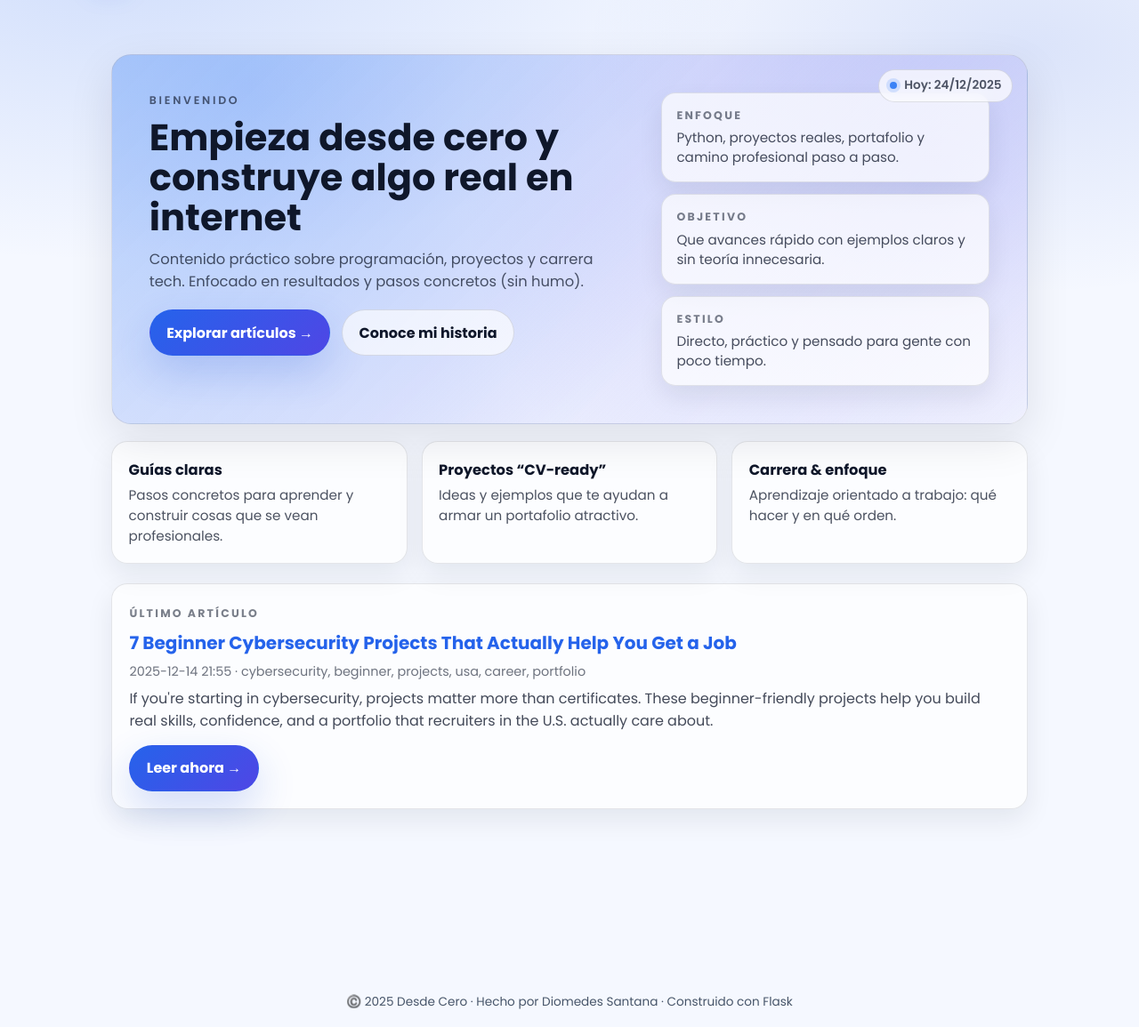
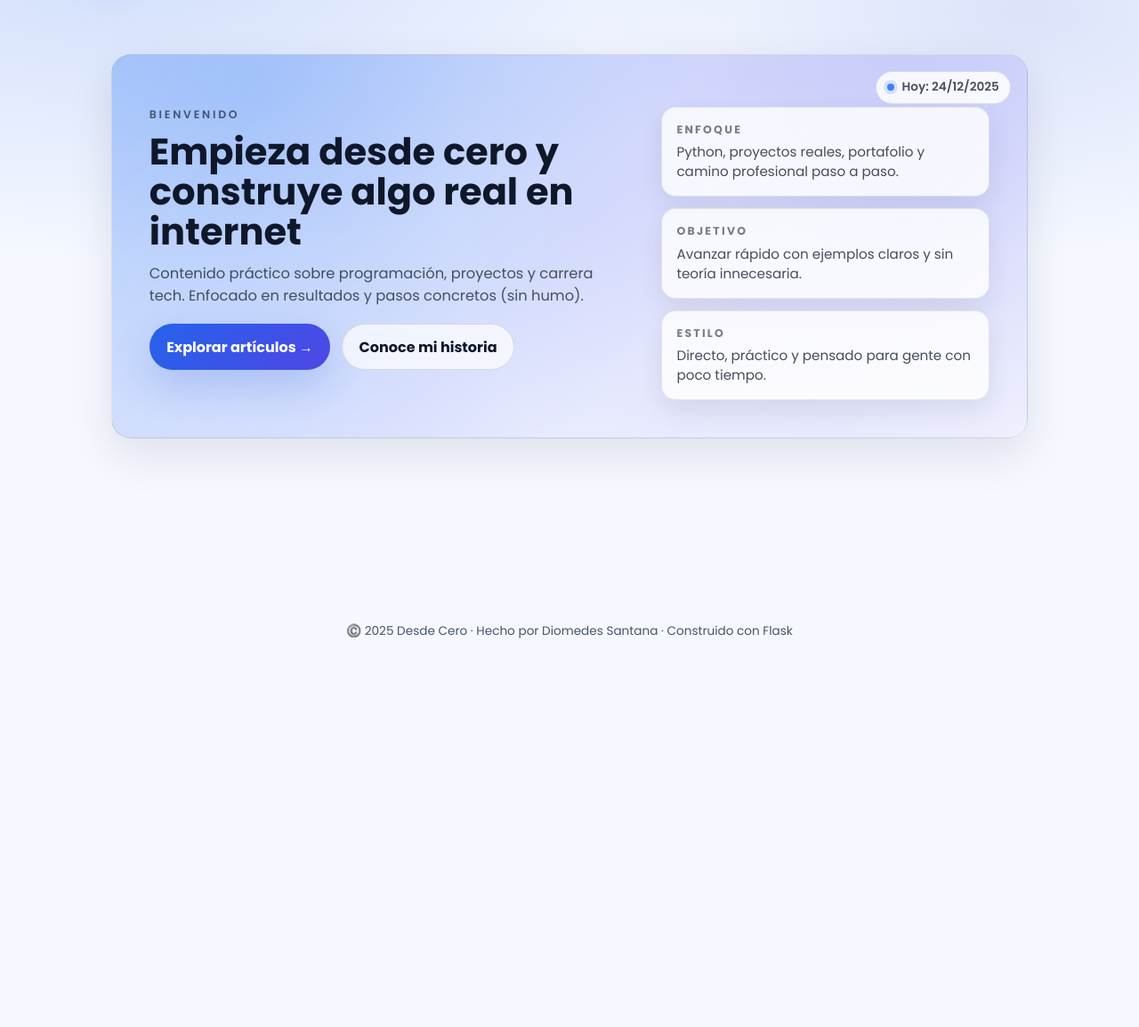
Before and after one commit to dsantanasec-eng/desde-cero-blog, a Flask app: page / in a window 1280 px wide. Shown: the part 66-1221 px from the top of the page at 89% size. After the commit the page ends 784 px from the top, so only its background shows below. Run offline with Flask 3, Linux system fonts and the light colour scheme; data comes from the database, SQL or seed files in the repository.

```diff
--- a/templates/index.html
+++ b/templates/index.html
@@ -14,20 +14,23 @@
   .hero-card{
     position: relative;
     border-radius: 22px;
-    padding: 2.2rem 2rem;
+    padding: 3.4rem 2rem 2.2rem; /* ⬅ MÁS espacio arriba */
     background: linear-gradient(135deg, rgba(59,130,246,.20), rgba(99,102,241,.12), rgba(255,255,255,.65));
     border: 1px solid rgba(15,23,42,.12);
     box-shadow: 0 18px 50px rgba(15,23,42,.10);
     overflow: hidden;
   }
+
   .hero-card:before{
     content:"";
     position:absolute;
     inset:-2px;
-    background: radial-gradient(circle at 15% 10%, rgba(59,130,246,.25), transparent 55%),
-                radial-gradient(circle at 90% 30%, rgba(99,102,241,.20), transparent 55%);
+    background:
+      radial-gradient(circle at 15% 10%, rgba(59,130,246,.25), transparent 55%),
+      radial-gradient(circle at 90% 30%, rgba(99,102,241,.20), transparent 55%);
     pointer-events:none;
   }
+
   .hero-inner{
     position: relative;
     display: grid;
@@ -35,62 +38,29 @@
     gap: 1.4rem;
     align-items: start;
   }
+
   @media (min-width: 980px){
     .hero-inner{ grid-template-columns: 1.2fr .8fr; }
-    .hero-card{ padding: 2.6rem 2.6rem; }
+    .hero-card{ padding: 3.6rem 2.6rem 2.6rem; }
   }
 
-  .kicker{
-    font-size: .78rem;
-    letter-spacing: .22em;
-    text-transform: uppercase;
-    color: rgba(15,23,42,.65);
-    font-weight: 600;
-    margin: 0 0 .7rem;
-  }
-  .title{
-    margin: 0 0 .7rem;
-    font-size: 2.05rem;
-    line-height: 1.08;
-    color: #0f172a;
-    font-weight: 800;
-  }
-  @media (min-width: 980px){
-    .title{ font-size: 2.6rem; }
-  }
-  .subtitle{
-    margin: 0 0 1.2rem;
-    color: rgba(15,23,42,.72);
-    max-width: 52ch;
-    font-size: 1.02rem;
-  }
-
-  /* chip fecha */
+  /* FECHA */
   .date-chip{
     position:absolute;
-    top: 16px;
-    right: 16px;
+    top: 18px;   /* ⬅ más abajo */
+    right: 18px;
+    z-index: 3;
     display:inline-flex;
     align-items:center;
     gap:.55rem;
-    padding: .45rem .7rem;
+    padding: .45rem .75rem;
     border-radius: 999px;
-    background: rgba(255,255,255,.70);
+    background: rgba(255,255,255,.85);
     border: 1px solid rgba(15,23,42,.12);
-    color: rgba(15,23,42,.72);
+    color: rgba(15,23,42,.75);
     font-size: .85rem;
     font-weight: 600;
     backdrop-filter: blur(10px);
-    z-index: 3;
-  }
-
-  /* ✅ EN MÓVIL: que NO sea absoluta para que no se monte */
-  @media (max-width: 979px){
-    .date-chip{
-      position: static;
-      margin-bottom: .9rem;
-      width: fit-content;
-    }
   }
 
   .dot{
@@ -113,37 +118,45 @@
     text-decoration:none;
     font-weight: 700;
     border: 1px solid rgba(15,23,42,.12);
-    background: rgba(255,255,255,.65);
+    background: rgba(255,255,255,.70);
     color: #0f172a;
     transition: .15s ease;
   }
-  .btn:hover{ transform: translateY(-1px); box-shadow: 0 14px 28px rgba(15,23,42,.10); }
+
+  .btn:hover{
+    transform: translateY(-1px);
+    box-shadow: 0 14px 28px rgba(15,23,42,.10);
+  }
+
   .btn-primary{
     background: linear-gradient(135deg, #2563eb, #4f46e5);
     border-color: rgba(37,99,235,.25);
     color: white;
   }
 
-  /* Mini panel derecha */
+  /* MINI PANEL */
   .mini-panel{
     display: grid;
     gap: .8rem;
   }
+
   .mini-box{
-    background: rgba(255,255,255,.70);
+    background: rgba(255,255,255,.80);
     border: 1px solid rgba(15,23,42,.10);
     border-radius: 16px;
-    padding: 1rem 1rem;
+    padding: 1rem;
     box-shadow: 0 12px 28px rgba(15,23,42,.08);
   }
+
   .mini-label{
     font-size:.78rem;
     text-transform: uppercase;
     letter-spacing:.18em;
     color: rgba(15,23,42,.55);
     font-weight: 700;
-    margin: 0 0 .35rem;
+    margin-bottom: .35rem;
   }
+
   .mini-text{
     margin: 0;
     color: rgba(15,23,42,.76);
@@ -151,87 +164,46 @@
     line-height: 1.45;
   }
 
-  /* Cards debajo */
+  /* SECCIONES INFERIORES */
   .below-grid{
-    margin-top: 1.2rem;
+    margin-top: 1.4rem;
     display:grid;
     gap: 1rem;
     grid-template-columns: 1fr;
   }
+
   @media (min-width: 980px){
     .below-grid{ grid-template-columns: repeat(3, 1fr); }
   }
+
   .info-card{
     border-radius: 18px;
-    padding: 1.15rem 1.15rem;
-    background: rgba(255,255,255,.70);
+    padding: 1.15rem;
+    background: rgba(255,255,255,.80);
     border: 1px solid rgba(15,23,42,.10);
     box-shadow: 0 12px 30px rgba(15,23,42,.08);
   }
+
   .info-title{
-    margin: 0 0 .35rem;
     font-weight: 800;
     color:#0f172a;
-    font-size: 1.02rem;
+    margin-bottom: .35rem;
   }
+
   .info-p{
-    margin: 0;
     color: rgba(15,23,42,.74);
     font-size: .95rem;
     line-height: 1.5;
   }
 
-  /* Último post */
+  /* ÚLTIMO POST */
   .latest{
-    margin-top: 1.4rem;
+    margin-top: 1.6rem;
     border-radius: 18px;
-    padding: 1.2rem 1.2rem;
-    background: rgba(255,255,255,.70);
+    padding: 1.2rem;
+    background: rgba(255,255,255,.80);
     border: 1px solid rgba(15,23,42,.10);
     box-shadow: 0 12px 30px rgba(15,23,42,.08);
-  }
-  .latest-kicker{
-    display:inline-flex;
-    align-items:center;
-    gap:.5rem;
-    font-size:.78rem;
-    letter-spacing:.18em;
-    text-transform: uppercase;
-    color: rgba(15,23,42,.55);
-    font-weight: 800;
-    margin-bottom:.55rem;
-  }
-
-  .latest h2{
-    margin: 0 0 .4rem;
-    font-size: 1.25rem;
-    color:#0f172a;
-  }
-
-  /* ✅ IMPORTANTE: Solo el link del título, no “todos los <a>” */
-  .latest a.post-link{
-    color: #2563eb;
-    font-weight: 800;
-    text-decoration: none;
-  }
-  .latest a.post-link:hover{ text-decoration: underline; }
-
-  /* ✅ Asegurar que el botón dentro de .latest SIEMPRE se vea */
-  .latest a.btn,
-  .latest a.btn-primary{
-    color: white !important;
-    text-decoration: none !important;
-  }
-
-  .meta{
-    color: rgba(15,23,42,.60);
-    font-size: .9rem;
-    margin: .15rem 0 .55rem;
-  }
-  .excerpt{
-    color: rgba(15,23,42,.78);
-    margin: 0;
-    line-height: 1.55;
   }
 </style>
 
@@ -268,7 +242,7 @@
 
         <div class="mini-box">
           <div class="mini-label">Objetivo</div>
-          <p class="mini-text">Que avances rápido con ejemplos claros y sin teoría innecesaria.</p>
+          <p class="mini-text">Avanzar rápido con ejemplos claros y sin teoría innecesaria.</p>
         </div>
 
         <div class="mini-box">
@@ -278,52 +252,5 @@
       </div>
     </div>
   </section>
-
-  <section class="below-grid">
-    <div class="info-card">
-      <p class="info-title">Guías claras</p>
-      <p class="info-p">Pasos concretos para aprender y construir cosas que se vean profesionales.</p>
-    </div>
-
-    <div class="info-card">
-      <p class="info-title">Proyectos “CV-ready”</p>
-      <p class="info-p">Ideas y ejemplos que te ayudan a armar un portafolio atractivo.</p>
-    </div>
-
-    <div class="info-card">
-      <p class="info-title">Carrera & enfoque</p>
-      <p class="info-p">Aprendizaje orientado a trabajo: qué hacer y en qué orden.</p>
-    </div>
-  </section>
-
-  <section class="latest">
-    <div class="latest-kicker">Último artículo</div>
-
-    {% if post %}
-      <h2>
-        <a class="post-link" href="{{ url_for('post_detail', slug=post['slug']) }}">
-          {{ post['title'] }}
-        </a>
-      </h2>
-
-      <div class="meta">
-        {{ post['date']|fecha }}
-        {% if post['tags'] %} · {{ post['tags'] }}{% endif %}
-      </div>
-
-      {% if post['excerpt'] %}
-        <p class="excerpt">{{ post['excerpt'] }}</p>
-      {% else %}
-        <p class="excerpt">Nuevo contenido disponible.</p>
-      {% endif %}
-
-      <div style="margin-top:.85rem;">
-        <a class="btn btn-primary" href="{{ url_for('post_detail', slug=post['slug']) }}">Leer ahora →</a>
-      </div>
-    {% else %}
-      <h2>Todavía no hay artículos</h2>
-      <p class="excerpt">Muy pronto empezaré a publicar contenido nuevo.</p>
-    {% endif %}
-  </section>
 </div>
 {% endblock %}
```
Also changed, not shown: other parts of templates/index.html (+40 -3 lines).
